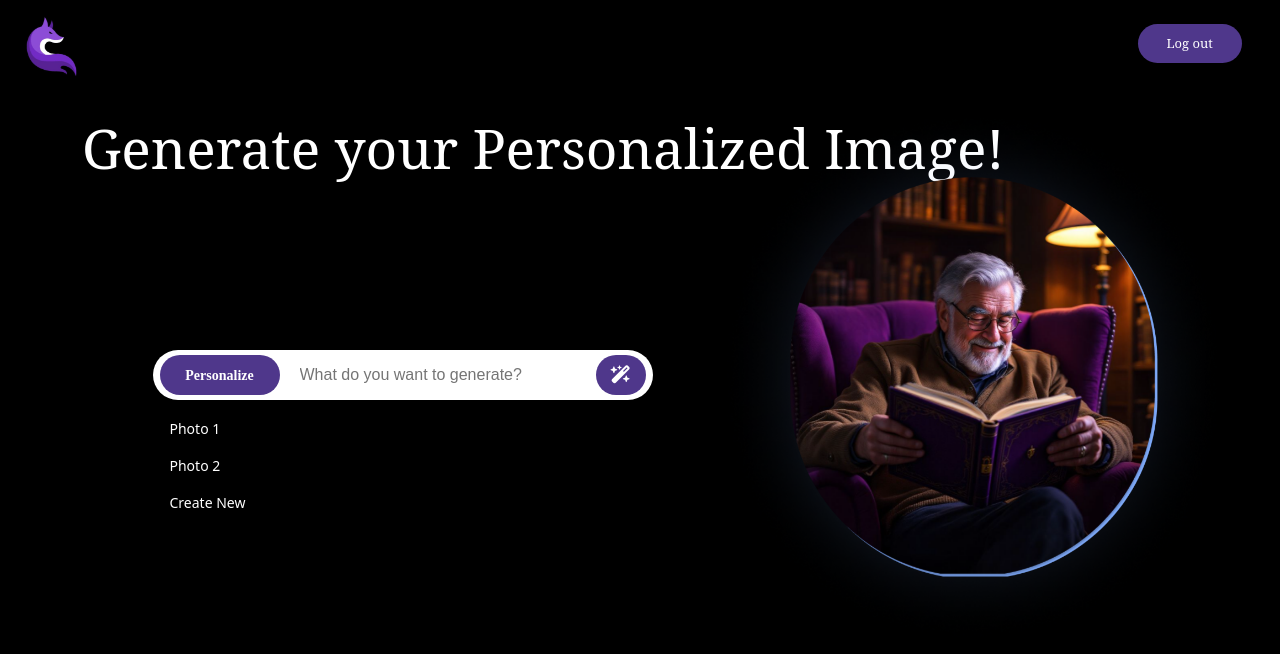
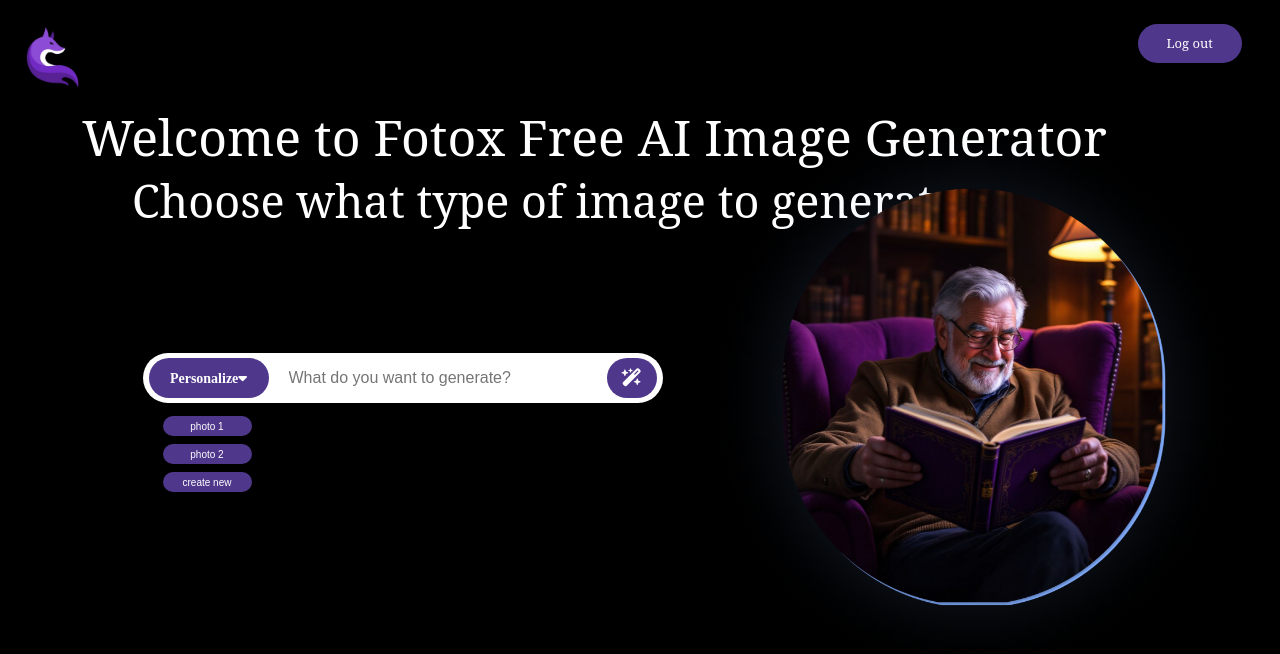
Before and after one commit to ahmednagah031220/fotox, a plain HTML site: page fotox.html in a window 1280 px wide. Both pictures are taken after a click on the button "Personalize". Drawn offline with nearby package versions, Linux system fonts and the light colour scheme; a web font is replaced by a local one.

Commit message:
Add files via upload

```diff
--- a/fotox.css
+++ b/fotox.css
@@ -21,7 +21,7 @@
     height:50px;
 }
 .header-image img {
-    width: 15%;
+    width: 5%;
     height: 100%;
     padding-top: 3%;
     transition: ease 0.6s;
@@ -30,12 +30,21 @@
 .header-image img:hover{
     transform: scale(1.1);
 }
-#title-text {
-    font-size: 55px;
+#title-text h1{
+    font-size: 50px;
+    margin-top:57px;
+    padding-bottom: 30px;
+    margin-bottom: 30px;
+    font-family: 'DM Serif Display', 'serif';
+    margin-bottom: -120px;
+}
+#title-text h2{
+    font-size: 45px;
     margin-top:57px;
     margin-bottom: 30px;
-    font-family: 'DM Serif Display', 'serif';
-    margin-bottom: -90px;
+    padding: 40px 0 0 50px;
+    font-family: 'DM Serif Text', 'serif';
+    margin-bottom: -120px;
 }
 .header button{
     border-radius: 5em;
@@ -61,9 +70,9 @@
     border-radius: 100px;
     background-color: white;
     padding: 5px;
-    width: 500px;
+    width: 520px;
     height: 50px;
-    margin-bottom: 15px;
+    margin-bottom: 50px;
     margin-top:15px;
 }
 
@@ -87,8 +96,8 @@
     font-size: 18px;
     font-weight: bold;
     cursor: pointer;
-    margin-right:2px;
-    margin-left:2px;
+    margin-right:1px;
+    margin-left:1px;
     border-radius: 25px;
     transition: background-color 0.3s, transform 0.2s;
 }
@@ -142,15 +151,14 @@
 
 /* Dropdown content container (hidden by default) */
 .dropdown-content {
-    margin-top: 20px;
-    display: none; /* Hidden by default */
+    display: flex; /* Hidden by default */
     position: absolute;
     background-color: black;
-    border: #4F378B 10px;
-    min-width: 160px;
+    min-width: 105px;
     border-radius: 5px;
-    z-index: 1;
-    margin-top: 55px;
+    margin-top: 50px;
+    margin-left: 7px;
+
 }
 
 /* Links inside dropdown */
@@ -158,11 +166,16 @@
     color: #ffffff;
     border-radius: 50px;
     background-color: "#4F378B";
-    padding: 8px 12px;
+    margin: 8px;
     text-decoration: none;
-    display: block;
-    font-size: 14px;
+    font-size: 10px;
+    height: 20px;
+    font-family: 'Averia Serif Libre', sans-serif;
     transition: background-color 0.2s ease;
+    background-color: #4F378B;
+    justify-content: center;
+    align-items: center;
+    display: flex;
 }
 
 /* Hover effect for links */
@@ -257,7 +270,7 @@
     border-radius: 100px;
     background-color: white;
     padding: 5px;
-    width: 300px; /* Adjusted width to fit the input field and button */
+    width: 250px; /* Adjusted width to fit the input field and button */
     height: 50px;
     float:right;
 }
@@ -272,7 +285,7 @@
     font-size: 14px;
     font-weight: bold;
     cursor: pointer;
-    padding: 0 20px;
+    padding: 0 25px;
     border-radius: 25px;
     transition: background-color 0.3s, transform 0.2s;
     margin-left:2px;
@@ -305,8 +318,6 @@
     font-weight: normal;
 }
 
-
-
 /* Styling for the adjacent image */
 .box-image {
     align-self: center;
@@ -314,7 +325,7 @@
     transition: transform 0.3s ease;
 }
 .box-image img {
-    width: 115%;
-    height: 115%;
+    width: 120%;
+    height: 120%;
     transition: transform 0.3s ease;
 }
--- a/fotox.html
+++ b/fotox.html
@@ -2,10 +2,9 @@
 <html>
     <head>
         <meta charset="UTF-8">
-        <meta name="viewport" content="width=device-width, initial-scale=1.0">
+    <meta name="viewport" content="width=device-width, initial-scale=1.0"> <!-- Viewport meta tag for responsiveness -->
         <title>Fotox</title>
-        <!--NOTE: change icon path-->
-        <link rel="icon" href="images\logo.JPEG">
+        <link rel="icon" href="images\logo.png">
         <link rel="stylesheet" href="fotox.css">
         <link rel="preconnect" href="https://fonts.googleapis.com">
         <link rel="preconnect" href="https://fonts.gstatic.com" crossorigin>
@@ -15,15 +14,14 @@
         <link href='https://fonts.googleapis.com/css?family=Noto Rashi Hebrew' rel='stylesheet'>
         <link href="https://fonts.cdnfonts.com/css/source-sans-pro" rel="stylesheet">
         <link href="https://cdn.jsdelivr.net/npm/bootstrap@5.3.3/dist/css/bootstrap.min.css" rel="stylesheet" integrity="sha384-QWTKZyjpPEjISv5WaRU9OFeRpok6YctnYmDr5pNlyT2bRjXh0JMhjY6hW+ALEwIH" crossorigin="anonymous">
+        <link href="https://fonts.cdnfonts.com/css/averia-serif-libre" rel="stylesheet">
     </head>
-
-
     <header>
         <div class="header">
             <div class="header-image">
                 <a href="index.html">
                     <!--NOTE: change source -->
-                    <img href="fotox.html" src="images\logo.JPEG" alt="Logo">
+                    <img href="fotox.html" src="images\logo.png" alt="Logo">
                 </a>
             </div>
             <div class="logout-btn">
@@ -36,7 +34,8 @@
         <div class="container">
             <div class="title-text-page row">
                 <div id="title-text" class="col align-content-center">
-                    <h1>Generate your PERSONALIZED Image NOW!</h1>
+                    <h1>Welcome to Fotox Free AI Image Generator</h1>
+                    <h2>Choose what type of image to generate:</h2>
                 </div>
             </div>
             <div class="box row">
@@ -44,12 +43,12 @@
                     <form action="#">
                         <div class="input-box-container">
                             <div class="dropdown">
-                            <button type="button" class="btn" id="btn-img">Imaginary</button>
+                            <button type="button" class="btn" id="btn-img">Personalize<i class="fa-solid fa-caret-down fa-s" style="color: #fff;"></i></button>
                             <!--NOTE ADJUST NUMBER OF PHOTOS BASED ON HOW MANY ARE THERE IN THE DATABASE -->
                                 <div class="dropdown-content">
-                                    <a href="#">Photo 1</a>
-                                    <a href="#">Photo 2</a>
-                                    <a href="#">Create New</a>
+                                    <a href="#">photo 1</a>
+                                    <a href="#">photo 2</a>
+                                    <a href="#">create new</a>
                                 </div>
                             </div>
 
@@ -59,18 +58,18 @@
                         </div>
 
                         <div class="upload-box-container">
-                            <button type="button" class="btn" id="btn-upload">Upload Pics</button>
-                            <button type="button" class="btn" id="upload-icon"><i class="fas fa-upload"></i></button>
+                            <button type="button" class="btn" id="btn-upload">upload pics</button>
+                            <button type="button" class="btn" id="upload-icon"><i class="fa-solid fa-cloud-arrow-up fa-2xs" style="color: #3b2968;"></i></button>
                         </div>
                         <div class="id-container">
                             <button type="button" class="btn" id="btn-id">ID</button>
-                            <input type="number" placeholder="Enter picture ID (optional)" id="input-id">
+                            <input type="number" placeholder="Enter picture ID (optional)">
                         </div>
                     </form>
                 </div>
-                <div class="box-image col align-content-center d-flex justify-content-center">
+                <div class="box-image col align-items-start d-flex justify-content-center">
                 <!--NOTE: change source -->
-                <img src=".\images\Fox.png"  alt="Image of an AI generated fox" id="main-image"class="animate__animated animate__fadeInRight ">
+                    <img src=".\images\Fox.png"  alt="Image of an AI generated fox" id="main-image"class="animate__animated animate__fadeInRight ">
                 </div>
             </div>
         </div>
--- a/fotox.js
+++ b/fotox.js
@@ -1,41 +1,37 @@
-// Flag variable
-//NOTE: flag is the page where user choose imaginary or personalized
-//flag=== 0 imaginary, flag===1 personalized
-let flag =1;
+// Flag variable, passed from another page
+let flag =1; // Change this value to test different behaviors (0 or 1)
 
 // Initialize the page based on the flag value
 window.onload = function () {
     const btnImg = document.getElementById("btn-img");
     const uploadContainer = document.querySelector(".upload-box-container");
     const idContainer = document.querySelector(".id-container"); // Select id-container
-    const idInput=document.getElementById("input-id");
     const image = document.getElementById("main-image");
     const crystalBtn = document.getElementById("crystal");
     const dropdownContent = document.querySelector(".dropdown-content");
     const uploadIcon = document.getElementById("upload-icon");
     const header_text = document.getElementById('title-text');
+    const dropdown_icon = document.getElementById("dropdown-icon");
 
     let uploadedFiles = []; // To store uploaded file references
 
     if (flag === 0) {
         // Case: Imaginary
         btnImg.textContent = "Imaginary";
-        btnImg.disabled = true;
+        // btnImg.disabled = true;
         dropdownContent.style.display = "none";
         uploadContainer.style.display = "none";
         idContainer.style.display = "none";
         image.src = "images/Fox.png";
-        header_text.textContent = "Generate your Imaginary Image!";
 
     } else if (flag === 1) {
         // Case: Personalize
-        btnImg.textContent = "Personalize";
+        // btnImg.textContent = "Personalize";
         btnImg.disabled = false;
         dropdownContent.style.display = "none";
         uploadContainer.style.display = "none";
         idContainer.style.display = "none";
         image.src = "images/person.png";
-        header_text.textContent = "Generate your Personalized Image!";
 
         // Toggle dropdown visibility when clicking btn-img
         btnImg.addEventListener("click", () => {
@@ -56,7 +52,7 @@
         // Add event listener for dropdown menu clicks
         dropdownContent.addEventListener("click", (event) => {
             const option = event.target.textContent;
-            if (option === "Create New") {
+            if (option === "create new") {
                 uploadContainer.style.display = "flex";
                 idContainer.style.display = "none";
                 btnImg.textContent = "Create New";
@@ -95,15 +91,8 @@
                 }, 2000); // Simulate loading
             }
         });
+    }
 
-        idContainer.addEventListener("click", () => {
-            const idValue = parseInt(idInput.value); // Parse the input value
-            if (idValue < 0) {
-                alert("ID should be a positive number");
-            }
-        });
-    }
-//NOTE: add progress bar  to an infinit loop and break when the images are generated
     // Handle crystal button click to show progress bar
     let isProgressBarActive = false;
     crystalBtn.addEventListener("click", () => {
```
Also changed, not shown: images/logo.png (added).
